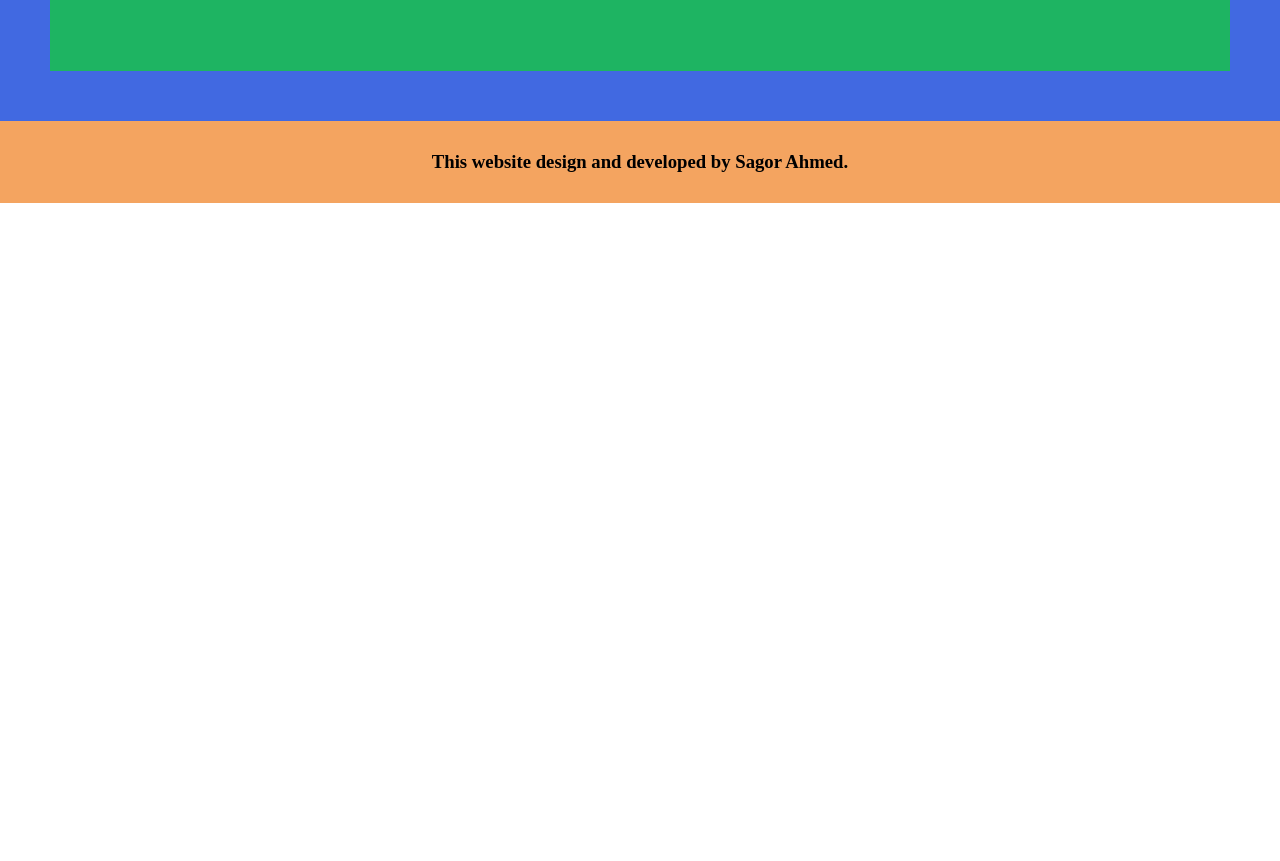
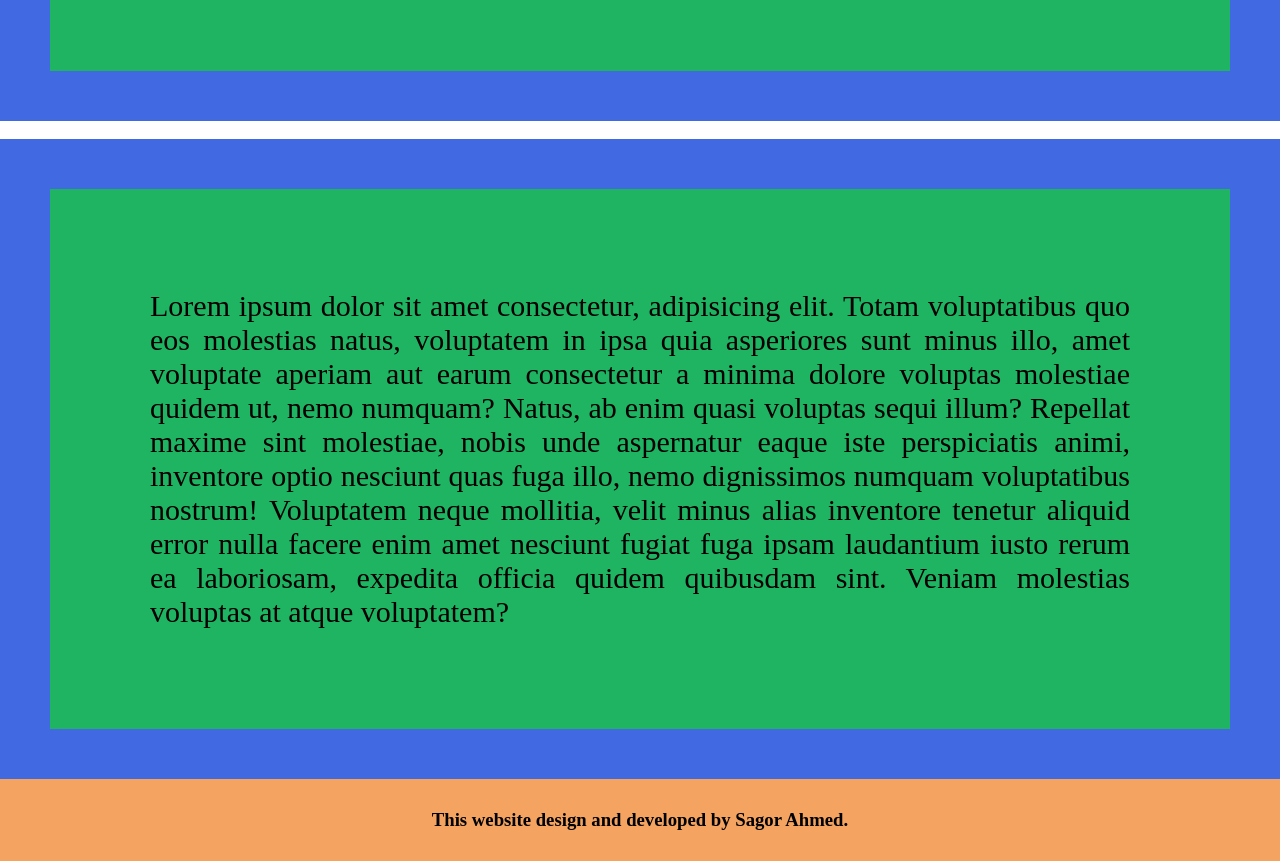
Before and after one commit to sagorsanthia/my-second-repo, a plain HTML site: page index.html in a window 1280 px wide. Shown: the part 520-1381 px from the top of the page. Before the commit the page ends 800 px from the top, so only its background shows below. Drawn offline with Linux system fonts and the light colour scheme.

Commit message:
added antoher paragraph tag.

```diff
--- a/index.html
+++ b/index.html
@@ -10,6 +10,8 @@
 <body>
   <h1>Sagor's portfolio website</h1>
   <p> Lorem ipsum dolor sit amet, consectetur adipisicing elit. Temporibus id fugiat quisquam, recusandae veritatis expedita quaerat sint illo necessitatibus. Doloribus, beatae molestias suscipit corrupti maiores veniam natus debitis similique aliquid repellendus numquam. Illo impedit, corporis alias vero consequatur dolores est nihil nemo iusto optio temporibus necessitatibus, sed deserunt totam voluptate! </p>
+  <br>
+  <p>Lorem ipsum dolor sit amet consectetur, adipisicing elit. Totam voluptatibus quo eos molestias natus, voluptatem in ipsa quia asperiores sunt minus illo, amet voluptate aperiam aut earum consectetur a minima dolore voluptas molestiae quidem ut, nemo numquam? Natus, ab enim quasi voluptas sequi illum? Repellat maxime sint molestiae, nobis unde aspernatur eaque iste perspiciatis animi, inventore optio nesciunt quas fuga illo, nemo dignissimos numquam voluptatibus nostrum! Voluptatem neque mollitia, velit minus alias inventore tenetur aliquid error nulla facere enim amet nesciunt fugiat fuga ipsam laudantium iusto rerum ea laboriosam, expedita officia quidem quibusdam sint. Veniam molestias voluptas at atque voluptatem?</p>
   <h3>This website design and developed by Sagor Ahmed.</h3>
 </body>
 </html>
```
